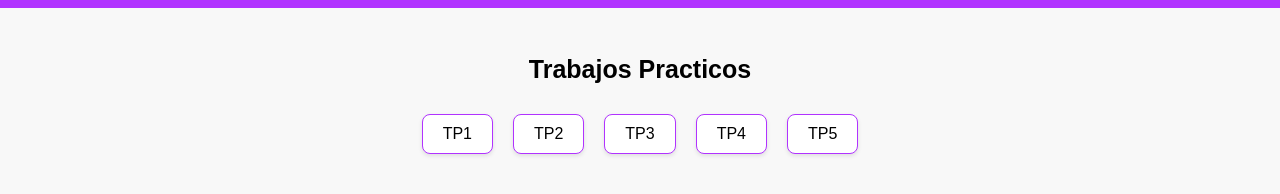
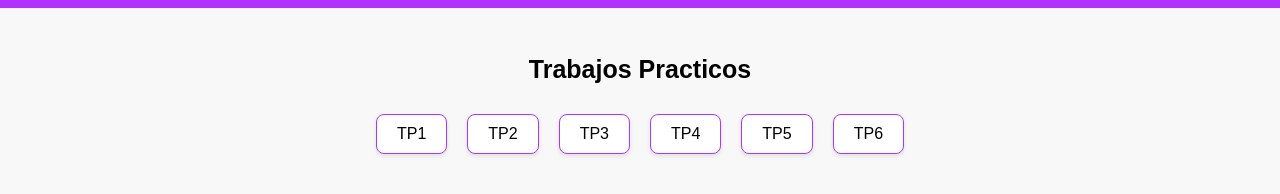
Before and after one commit to giordano-10/plataformas-moviles-entregas, a plain HTML site: page index.html in a window 1280 px wide. Drawn offline with Linux system fonts and the light colour scheme.

Commit message:
Update index.html

```diff
--- a/index.html
+++ b/index.html
@@ -12,6 +12,7 @@
         <a href="tp3/index.html">TP3</a>
         <a href="tp4/index.html">TP4</a>
         <a href="tp5/index.html">TP5</a>
+        <a href="tp6/index.html">TP6</a>
     </nav>
 </body>
 
```
